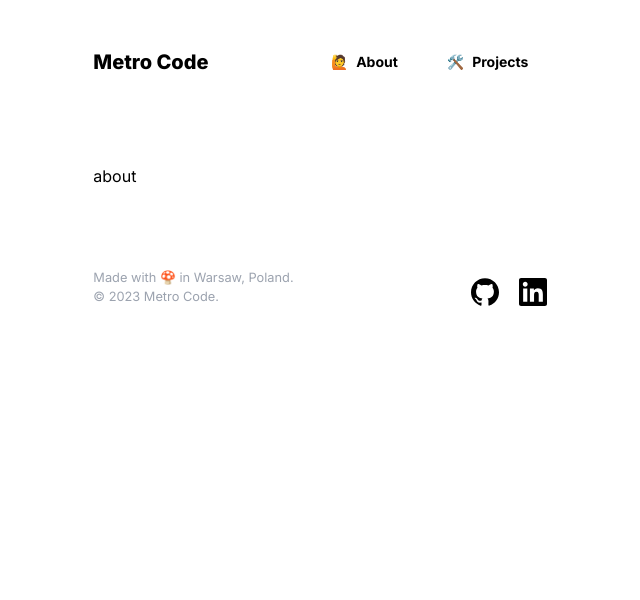
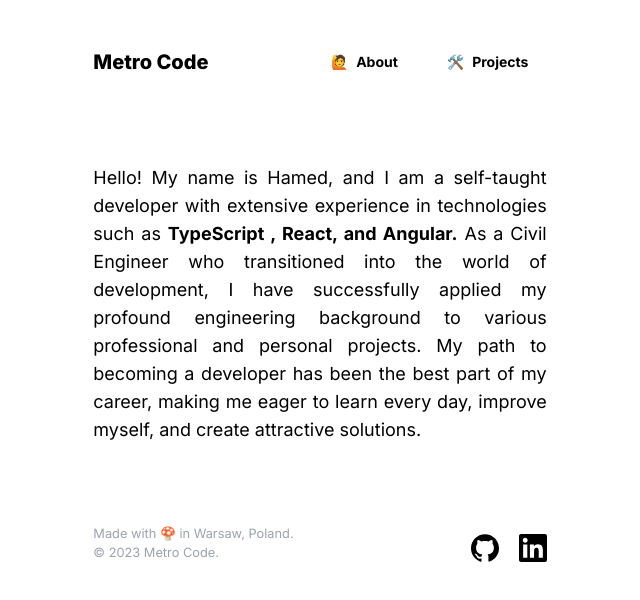
Before and after one commit to herol3oy/perskiwpolsce, a Next.js app: page /about in a window 1280 px wide. Shown: the top 600 px of the page, without its empty margins (320-960 px from the left). Built offline with nearby package versions, Linux system fonts and the light colour scheme.

Commit message:
add about

```diff
--- a/app/about/page.tsx
+++ b/app/about/page.tsx
@@ -1,3 +1,14 @@
-const AboutPage = () => 'about'
+const AboutPage = () => (
+  <p className="text-justify text-lg">
+    Hello! My name is Hamed, and I am a self-taught developer with extensive
+    experience in technologies such as{' '}
+    <span className="font-bold">TypeScript , React, and Angular.</span> As a
+    Civil Engineer who transitioned into the world of development, I have
+    successfully applied my profound engineering background to various
+    professional and personal projects. My path to becoming a developer has been
+    the best part of my career, making me eager to learn every day, improve
+    myself, and create attractive solutions.
+  </p>
+)
 
-export default AboutPage;
+export default AboutPage
--- a/app/blog/[...slug]/page.tsx
+++ b/app/blog/[...slug]/page.tsx
@@ -7,6 +7,15 @@ import Image from 'next/image'
 
 interface PostPageProp {
   params: { slug: string }
+}
+
+export async function generateMetadata({ params }: PostPageProp) {
+  const slug = params.slug
+  const post = getPostContent(slug)
+
+  return {
+    title: `Metro Code | ${post.data.title}`,
+  }
 }
 
 const PostPage = ({ params }: PostPageProp) => {
--- a/components/AboutMe.tsx
+++ b/components/AboutMe.tsx
@@ -20,7 +20,7 @@ const AboutMe = () => (
         Welcome to <span className="font-black">Metro Code</span> where I share
         my thoughts as a{' '}
         <span className="font-black text-purple-600">front-end developer</span>.
-        I am based in Warsaw 🇵🇱 and primarily focus on developing web
+        I am based in <span className='font-bold'>Warsaw 🇵🇱</span> and primarily focus on developing web
         applications using the following technologies:
       </p>
       <ul className="flex justify-center gap-5">
--- a/components/TopBar.tsx
+++ b/components/TopBar.tsx
@@ -4,12 +4,12 @@ import Link from 'next/link'
 const TopBar = () => (
   <nav className="mb-20 flex flex-col items-center justify-between md:flex-row">
     <Link href="/">
-      <h1 className="text-xl font-extrabold">Metro Code</h1>
+      <h1 className="text-xl font-extrabold hover:text-gray-400 transition-all duration-300 ease-in-out">Metro Code</h1>
     </Link>
     <ul className="flex gap-1">
       {NAVIGATIONS.map((nav) => (
         <Link
-          className="w-28 rounded-full p-3 text-center text-sm font-bold transition-all duration-300 hover:bg-black hover:text-white"
+          className="w-28 rounded-md p-3 text-center text-sm font-bold transition-all duration-300 hover:bg-black hover:text-white"
           href={`/${nav.split(' ')[1].toLocaleLowerCase()}`}
           key={nav}
         >
```
